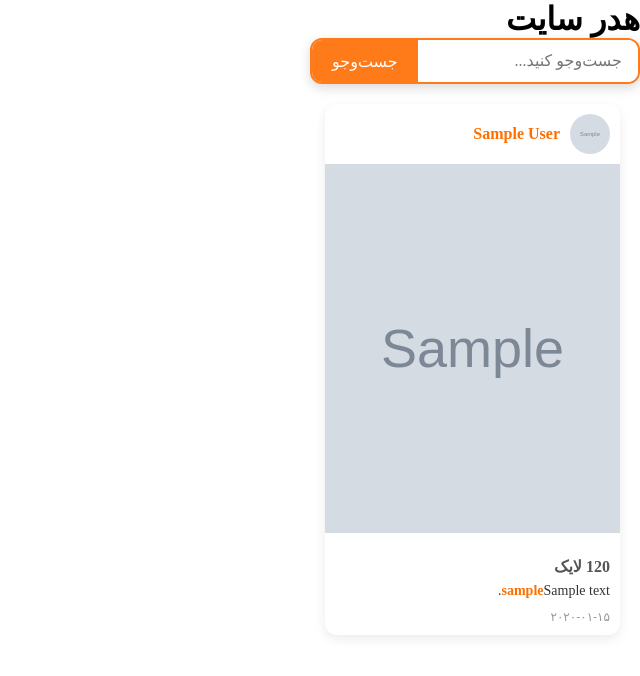
After one commit to amirhosin100/Social_media, a Django app: template social/templates/social/search.html in a window 1280 px wide. The commit adds this page. Shown: the top 676 px of the page, without its empty margins (640-1280 px from the left). Run offline with Django 5.2, Linux system fonts and the light colour scheme; the template is opened without the code that fills it: most values are stand-ins (such as "Sample title", 1, 10 or a date in 2020); grey boxes marked "Sample" are stand-in pictures; some web fonts are replaced.

Commit message:
create search in project

```diff
--- /dev/null
+++ b/social/static/css/search_form.css
@@ -0,0 +1,33 @@
+.search_form {
+    display: flex;
+    background: #fff;
+    border: 2px solid #ff7a18;
+    border-radius: 12px;
+    overflow: hidden;
+    box-shadow: 0 4px 12px rgba(0, 0, 0, 0.15);
+    max-width: 330px;
+}
+
+.search_form input[type="search"] {
+    display: inline-block;
+    border: none;
+    padding: 12px 16px;
+    font-size: 16px;
+    flex: 1;
+    outline: none;
+    width: 200px;
+}
+
+.search_form button {
+    background: #ff7a18;
+    color: #fff;
+    border: none;
+    padding: 0 20px;
+    font-size: 16px;
+    cursor: pointer;
+    transition: background 0.2s;
+}
+
+.search_form button:hover {
+    background: #e7690d;
+}
--- /dev/null
+++ b/social/static/css/search_page.css
@@ -0,0 +1,106 @@
+.search-results {
+    display: flex;
+    flex-wrap: wrap;
+    gap: 20px;
+    justify-content: space-between;
+    margin: 20px ;
+}
+
+.post-card {
+    background-color: #fff;
+    border-radius: 12px;
+    box-shadow: 0 4px 12px rgba(0, 0, 0, 0.08);
+    overflow: hidden;
+    width: calc(25% - 15px); /* چهار پست در یک سطر */
+    display: flex;
+    flex-direction: column;
+    transition: transform 0.2s;
+}
+
+.post-card:hover {
+    transform: translateY(-5px);
+}
+
+.post-header {
+    display: flex;
+    align-items: center;
+    padding: 10px;
+}
+
+.avatar {
+    width: 40px;
+    height: 40px;
+    border-radius: 50%;
+    margin-left: 10px;
+}
+
+.username {
+    font-weight: bold;
+    color: #ff6f00;
+}
+
+.post-image {
+    width: 100%;
+    aspect-ratio: 4 / 5;
+    object-fit: cover;
+}
+
+.post-actions {
+    display: flex;
+    justify-content: space-between;
+    padding: 10px;
+    font-size: 18px;
+}
+
+.post-actions i {
+    cursor: pointer;
+    transition: transform 0.2s;
+}
+
+.post-actions i:hover {
+    transform: scale(1.2);
+    color: #e65100;
+}
+
+.post-likes {
+    padding: 0 10px;
+    font-weight: bold;
+    color: #555;
+}
+
+.post-text {
+    padding: 5px 10px 10px 10px;
+    color: #333;
+    font-size: 14px;
+    line-height: 1.4;
+}
+
+.post-date {
+    padding: 0 10px 10px 10px;
+    font-size: 12px;
+    color: #999;
+}
+.no-results{
+    text-align: center;
+    margin: 20px;
+    width: 100%;
+}
+
+/* ریسپانسیو */
+@media (max-width: 1200px) {
+    .post-card {
+        width: calc(33.33% - 15px);
+    }
+}
+
+@media (max-width: 900px) {
+    .post-card {
+        width: calc(50% - 15px);
+    }
+}
+
+@media (max-width: 600px) {
+    .post-card {
+        width: 100%;
+    }
+}
--- /dev/null
+++ b/social/templates/all/search.html
@@ -0,0 +1,5 @@
+
+<form action="{% url "social:search_post" %}" method="GET" class="search_form">
+    <input type="search" placeholder="جست‌وجو کنید..." name="query">
+    <button type="submit">جست‌وجو</button>
+</form>
--- a/social/templates/base/base_2.html
+++ b/social/templates/base/base_2.html
@@ -1,7 +1,7 @@
 {% extends 'base/base_1.html' %}
 {% load static %}
 {% block head_base %}
-    <link rel="stylesheet" href="{% static 'css/search.css' %}">
+    <link rel="stylesheet" href="{% static 'css/search_form.css' %}">
 {% endblock %}
 {% block content %}
 	{% include 'all/header.html' %}
--- /dev/null
+++ b/social/templates/social/search.html
@@ -0,0 +1,43 @@
+{% extends 'base/base_2.html' %}
+{% load static %}
+{% load jformat %}
+{% load tags %}
+{% block title %}
+    جست و جو نتایج
+{% endblock %}
+{% block head %}
+    <link rel="stylesheet" href="{% static 'css/search_page.css' %}">
+{% endblock %}
+{% block subcontent %}
+    <div class="search-results">
+        {% for post in result %}
+            <div class="post-card">
+                <div class="post-header">
+                    <img src="{% if post.author.photo %}{{ post.author.photo.url }}{% endif %}"
+                         alt="{{ post.author.username }}" class="avatar">
+                    <span class="username">{{ post.author.first_name }} {{ post.author.last_name }}</span>
+                </div>
+                <a href="{{ post.get_absolute_url }}">
+                    <img src="{% if post.images.first %}{{ post.images.first.image.url }}{% endif %}"
+                         alt="{{ post.description|truncatewords:20 }}" class="post-image">
+                    <div class="post-actions">
+                        <div>
+                            <i class="fa-regular fa-heart"></i>
+                            <i class="fa-regular fa-comment"></i>
+                            <i class="fa-solid fa-paper-plane"></i>
+                        </div>
+                        <i class="fa-regular fa-bookmark"></i>
+                    </div>
+                    <div class="post-likes">120 لایک</div>
+                    <div class="post-text"><span
+                            class="username">{{ post.author.username }}</span>{{ post.description }}</div>
+                    <div class="post-date">{{ post.update|jformat:"%d %B %Y"|fa }}</div>
+                </a>
+
+            </div>
+            {% empty %}
+            <h1 class="no-results">نتیجه ای یافت نشد</h1>
+        {% endfor %}
+
+    </div>
+{% endblock %}
--- a/social/urls.py
+++ b/social/urls.py
@@ -23,6 +23,7 @@ urlpatterns = [
     path("posts/",views.PostListView.as_view(),name="posts"),
     path("posts/detail/<int:pk>",views.PostDetail.as_view(),name="detail"),
     path("create-post/",views.create_post,name="create_post"),
+    path("search-posts/",views.search_post,name="search_post"),
 
 
 ]
```
Also changed, not shown: social/views.py (+23 -1 lines).
